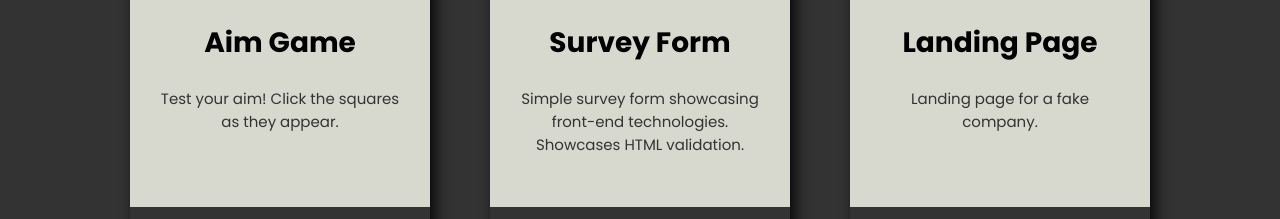
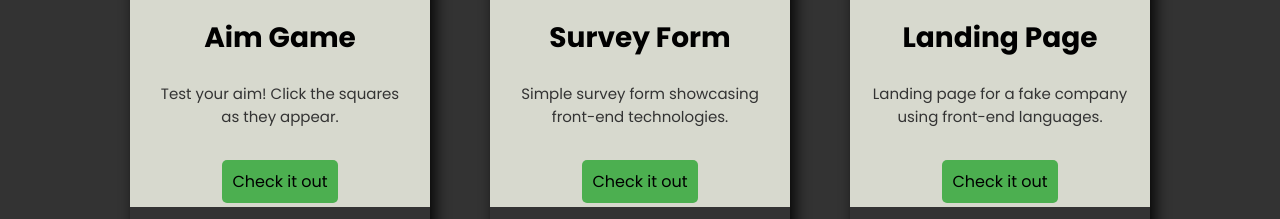
Before and after one commit to Southpaw310/MyPortfolio, a website: page dist/index.html in a window 1280 px wide. Shown: the part 1296-1515 px from the top of the page. Drawn offline with Linux system fonts and the light colour scheme; grey boxes are pictures that could not be loaded.

Commit message:
creating link button

```diff
--- a/dist/index.html
+++ b/dist/index.html
@@ -48,10 +48,7 @@
                 <div class="card-text">
                   <h2>Aim Game</h2>
                   <p>Test your aim! Click the squares as they appear.</p>
-                  <a href="/Projects/Aim Trainer/index.html">Check it out</a>
-                </div>
-                <div class="link-button">
-
+                  <a class="link-button" href="">Check it out</a>
                 </div>
                 <div class="card-stats">
                   <div class="stat">
@@ -72,8 +69,8 @@
                 <div class="card-image" id="img2"></div>
                 <div class="card-text">
                   <h2>Survey Form</h2>
-                  <p>Simple survey form showcasing front-end technologies. Showcases HTML validation.</p>
-                  <a href="/Learning/HTML and CSS Playground/Survey Form 2/index.html">Check it out</a>
+                  <p>Simple survey form showcasing front-end technologies.</p>
+                  <a class="link-button" href="">Check it out</a>
                 </div>
                 <div class="card-stats">
                   <div class="stat">
@@ -90,8 +87,8 @@
                 <div class="card-image" id="img3"></div>
                 <div class="card-text">
                   <h2>Landing Page</h2>
-                  <p>Landing page for a fake company.</p>
-                  <a href="/Learning/Landing Page 1/index.html">Check it out</a>
+                  <p>Landing page for a fake company using front-end languages.</p>
+                  <a class="link-button" href="">Check it out</a>
                 </div>
                 <div class="card-stats">
                   <div class="stat">
--- a/dist/styles/style.css
+++ b/dist/styles/style.css
@@ -52,13 +52,17 @@ img {
     width: 30px;
 }
 
-.card .card-text a {
-    position: relative;
-    top: 0;
-    left: 0;
-    height: 100%;
-    width: 100%;
-    color: rgba(0, 0, 0, 0);
+.link-button {
+    background-color: #4caf50;
+    color: black;
+    text-decoration: none;
+    padding: 10px;
+    margin-bottom: 20px;
+    border-radius: 5px;
+}
+
+.link-button:hover {
+    background-color: #357237;
 }
 
 .card {
@@ -112,7 +116,7 @@ img {
 
 .card-text {
     grid-area: text;
-    margin: 25px;
+    margin: 20px;
 }
 .card-text .date {
     color: #333;
```
